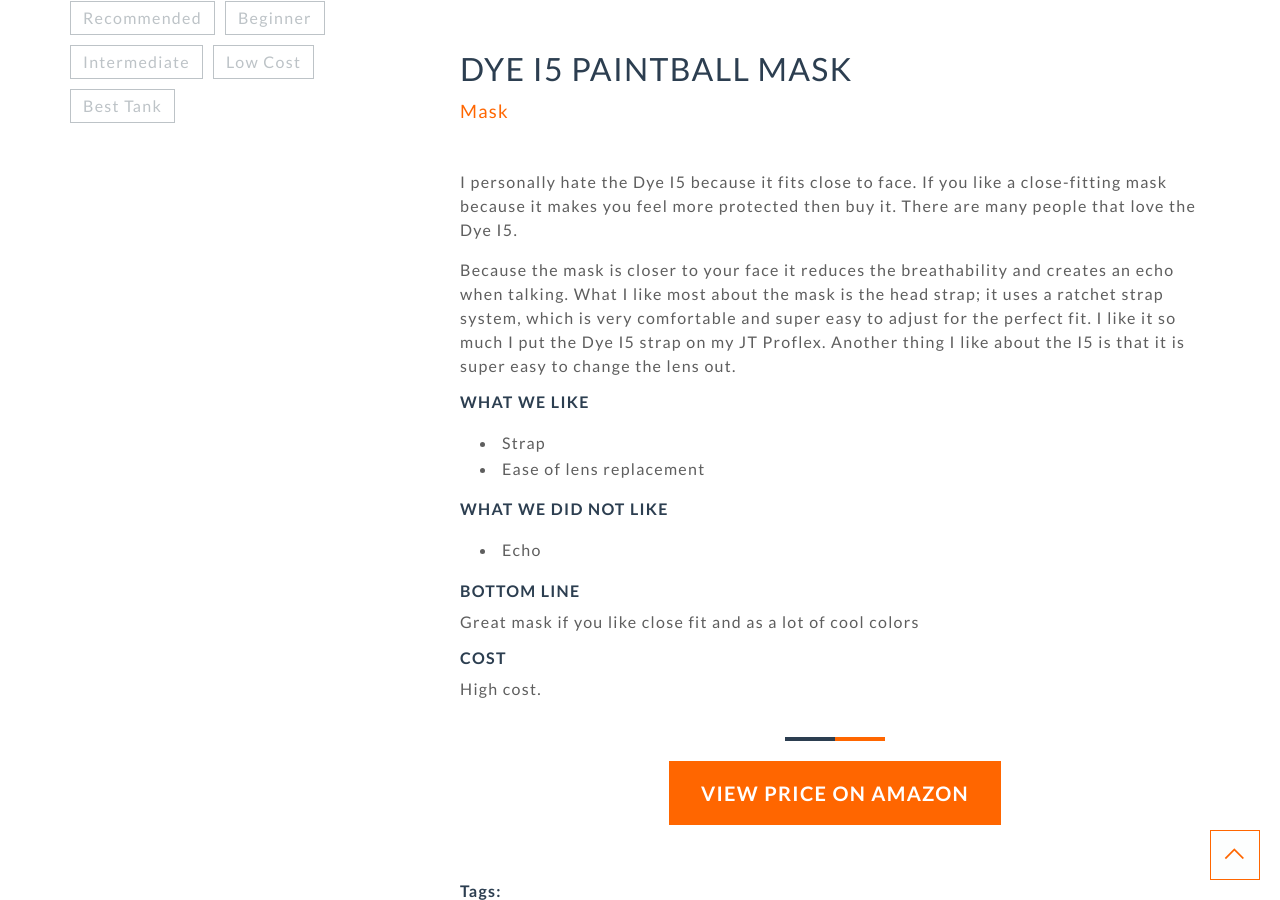
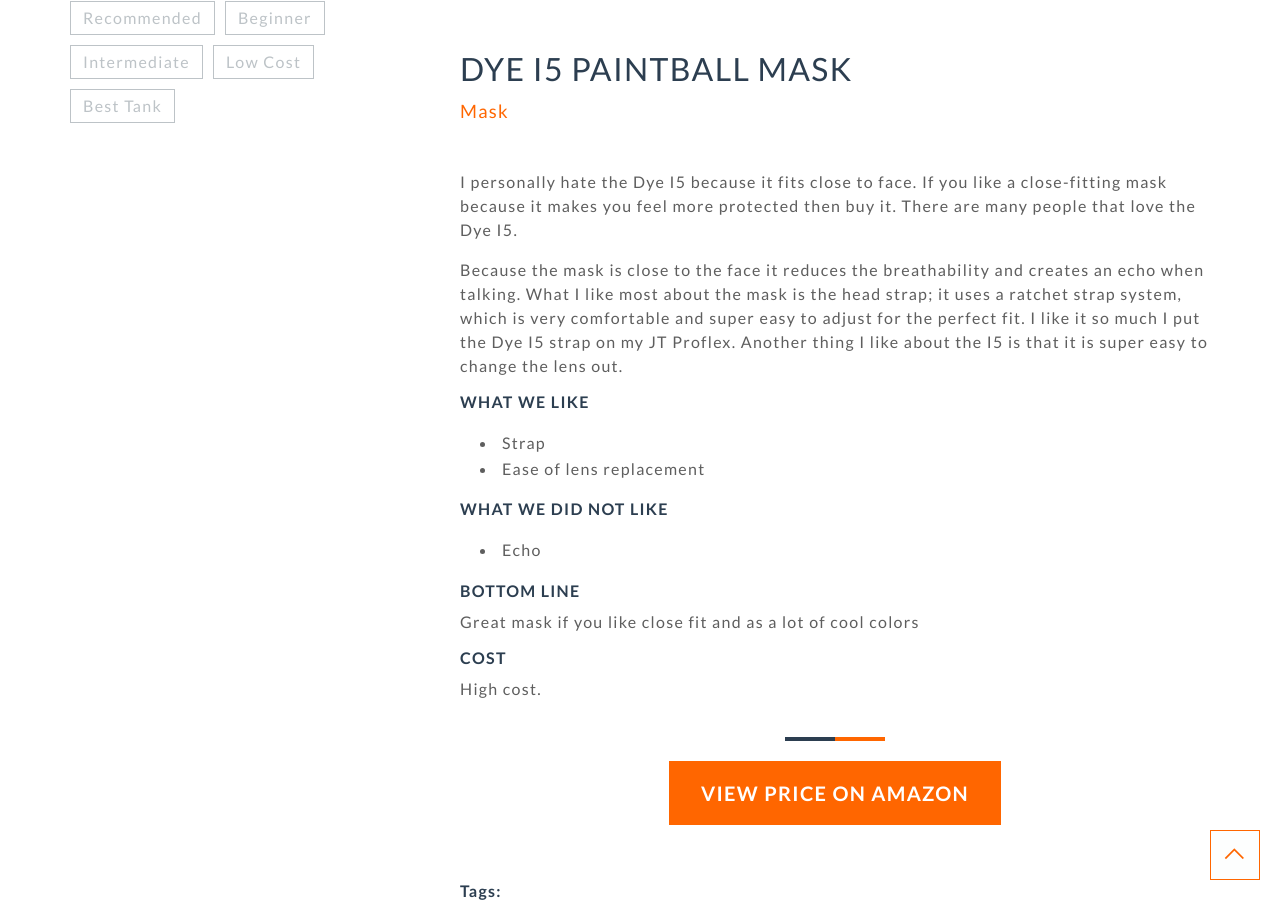
Before and after one commit to lampapps/paintballreview, a Jekyll site: the page built from _posts/2018-12-30-dye-if-mask.md, in a window 1280 px wide and 900 px high, scrolled down 1055 px. Built offline with Jekyll 4.4.1, drawn with Linux system fonts in a browser that asks for light colours; nearby versions of some CDN libraries.

Commit message:
Update 2018-12-30-dye-if-mask.md

```diff
--- a/_posts/2018-12-30-dye-if-mask.md
+++ b/_posts/2018-12-30-dye-if-mask.md
@@ -10,7 +10,7 @@ desc: A Review of the Dye I5 Paintball Mask
 ---
 I personally hate the Dye I5 because it fits close to face. If you like a close-fitting mask because it makes you feel more protected then buy it. There are many people that love the Dye I5.
 
-Because the mask is closer to your face it reduces the breathability and creates an echo when talking. What I like most about the mask is the head strap; it uses a ratchet strap system, which is very comfortable and super easy to adjust for the perfect fit. I like it so much I put the Dye I5 strap on my JT Proflex. Another thing I like about the I5 is that it is super easy to change the lens out.
+Because the mask is close to the face it reduces the breathability and creates an echo when talking. What I like most about the mask is the head strap; it uses a ratchet strap system, which is very comfortable and super easy to adjust for the perfect fit. I like it so much I put the Dye I5 strap on my JT Proflex. Another thing I like about the I5 is that it is super easy to change the lens out.
 
 ##### What we like
 
```
